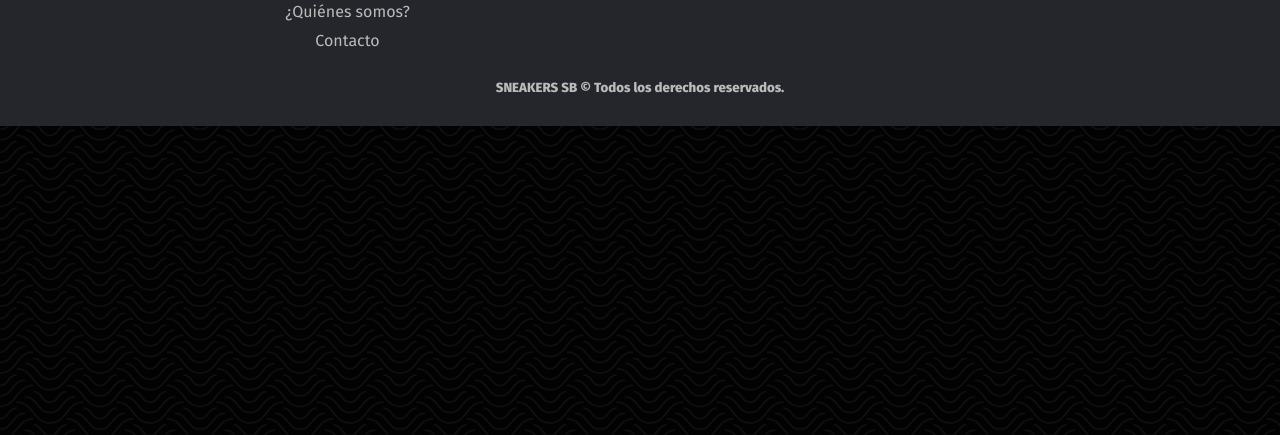
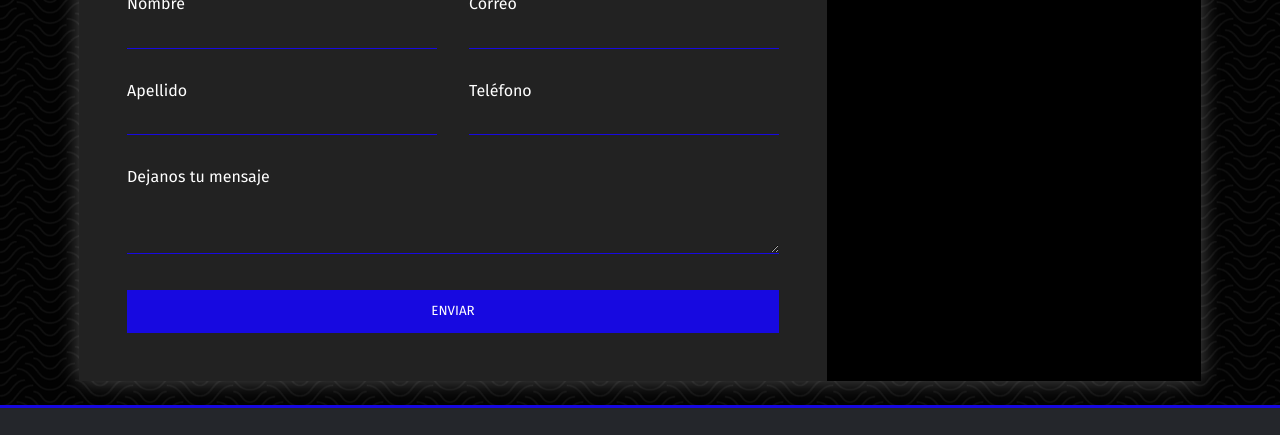
Before and after one commit to matiassvera/sneakers-sb, a website: page contacto.html in a window 1280 px wide. Shown: the part 226-661 px from the top of the page. Drawn offline with Linux system fonts and the light colour scheme.

Commit message:
Ultimos cambios

```diff
--- a/contacto.html
+++ b/contacto.html
@@ -36,13 +36,51 @@
             <li><a href="contacto.html">Contacto</a></li>
         </ul>
     </nav>
+    <div class="content">
+        <h1 class="logo">Contactanos</h1>
+        <div class="contact-wrapper">
+            <div class="contact-form">
+                <form action="">
+                    <p>
+                        <label>Nombre</label>
+                        <input type="text" name="name">
+                    </p>
+                    <p>
+                        <label>Correo</label>
+                        <input type="email" name="email">
+                    </p>
+                    <p>
+                        <label>Apellido</label>
+                        <input type="text" name="name">
+                    </p>
+                    <p>
+                        <label>Teléfono</label>
+                        <input type="tel" name="phone">
+                    </p>
+                    <p class="block">
+                        <label>Dejanos tu mensaje</label>
+                        <textarea name="message" rows="3"></textarea>
+                    </p>
+                    <p class="block">
+                        <button>
+                            Enviar
+                        </button>
+                    </p>
+                </form>
+            </div>
+            <div class="contact-info">
 
+            </div>
+        </div>
+
+    </div>
     <footer class="footer">
         <div class="container-footer">
             <div class="row">
                 <div class="columna">
                     <h4>LINKS RÁPIDOS</h4>
                     <ul>
+                        <li><a href="index.html">Home</a></li>
                         <li><a href="lanzamientos.html">Lanzamientos</a></li>
                         <li><a href="top10.html">Top 10</a></li>
                         <li><a href="quienessomos.html">¿Quiénes somos?</a></li>
--- a/scss/styles.scss
+++ b/scss/styles.scss
@@ -9,7 +9,7 @@
 background-image: url(/img/pattern.png);;
 
 }
-/* MENU DE NAVEGACIÓN */
+/******** MENU DE NAVEGACIÓN ********/
 
 nav{
   display: flex;
@@ -61,7 +61,7 @@ input[type="checkbox"]{
   display: none;
 }
 
-/* BANNER PRINCIPAL */
+/******** BANNER PRINCIPAL ********/
 
 .banner {
   background: url(../img/banner.jpg);
@@ -133,7 +133,7 @@ span {
 }
 
 
-/* HOME CARDS */
+/******* HOME CARDS *******/
 
 .card-container{
   padding: 30px;
@@ -192,7 +192,7 @@ span {
 }
 
 
-/* FOOTER */
+/******* FOOTER *******/
 
 .container-footer{
   max-width: 1170px;
@@ -262,7 +262,7 @@ span {
  }
 }
 
-/* LANZAMIENTOS */
+/******* LANZAMIENTOS *******/
 
 .container-content{
   width: 1200px;
@@ -285,6 +285,8 @@ article{
     margin-top: 20px;
     font-weight: 500;
     font-size: 40px;
+    background-color: rgb(255, 115, 0);
+    padding: 6px;
 }
   p{
     margin-top: 20px;
@@ -304,7 +306,7 @@ h1.titulo-seccion{
   font-size: 50px;
 }
 
-/* ASIDE */
+/******** ASIDE *******/
 
 .container-aside aside{
   width: 320px;
@@ -363,7 +365,7 @@ h1.titulo-seccion{
   font-size: 40px;
 }
 
-/* TOP 10 */
+/******* TOP 10 *******/
 
 .cards-top10 {
   display: flex;
@@ -402,39 +404,15 @@ div.card-info h2 {
 
 div.card-info h3{
     text-align: center;
-    font-size: 20px;
+    font-size: 30px;
 }
 
 div.card-info p {
     margin: 5px 0 0 0;
 }
 
-/* ¿QUIÉNES SOMOS? */
+/******** ¿QUIÉNES SOMOS? ********/
 
-header.sobre-nosotros h1 {
-	font-size: 50px;
-	font-weight: 700;
-	margin: 0;
-	text-transform: uppercase;
-	letter-spacing: 3px;
-	color: #fff;
-  text-align: center;
-}
-
-
-header a {
-	text-transform: uppercase;
-	text-decoration: none;
-	color: #fff;
-	background: #262626;
-	padding: 10px 30px;
-	margin-top: 10px;
-}
-header p {
-	padding: 30px;
-	text-align:left;
-	color: #fff;
-}
 
 header{
   background: url(/img/banner2.jpg);
@@ -447,9 +425,32 @@ header{
   justify-content: center;
   align-items: center;
   flex-flow: column;
+  &.sobre-nosotros h1 {
+    font-size: 50px;
+    font-weight: 700;
+    margin: 0;
+    text-transform: uppercase;
+    letter-spacing: 3px;
+    color: #fff;
+    text-align: center;
+  }
+  p {
+    padding: 30px;
+    text-align:left;
+    color: #fff;
+  }
+  a {
+    text-transform: uppercase;
+    text-decoration: none;
+    color: #fff;
+    background: #262626;
+    padding: 10px 30px;
+    margin-top: 10px;
+  }
 }
 
-/* CARDS QUIENES SOMOS */
+/******** CARDS QUIENES SOMOS ********/
+
 .tarjetas img {
   border-radius: 10px;
   width: 100%;
@@ -487,9 +488,7 @@ header{
   }
 }
 
-.card1,
-.card2,
-.card3 {
+.card1, .card2, .card3 {
   background: white;
   border-radius: 10px;
   cursor: pointer;
@@ -524,13 +523,84 @@ header{
   grid-gap: 2rem;
 }
 
-/* FORMULARIO CONTACTO */
+/******* FORMULARIO DE CONTACTO ********/
+
+.content {
+  max-width: 1170px;
+  margin-left: auto;
+  margin-right: auto;
+  padding: 1.5em;
+}
+
+.logo {
+  text-align: center;
+  font-size: 3em;
+  color: #fff;
+  padding-bottom: 10px;
+}
+
+.contact-wrapper {
+  box-shadow: 0 0 20px 0 rgba(255, 255, 255, .3);
+}
+
+.contact-wrapper > * {
+  padding: 1em;
+}
+
+.contact-form {
+  background: #222222;
+  form {
+    display: grid;
+    grid-template-columns: 1fr 1fr;
+    label {
+      display: block;
+    }
+    p {
+      margin: 0;
+      padding: 1em;
+      color: #fff;
+    }
+    .block {
+      grid-column: 1 / 3;
+    }
+    button, input, textarea {
+      width: 100%;
+      padding: .7em;
+      border: none;
+      background: none;
+      outline: 0;
+      color: #fff;
+      border-bottom: 1px solid #1709e0;
+    }
+    button {
+      background: #1709e0;
+      border: 0;
+      text-transform: uppercase;
+      padding: 1em;
+      &:hover,&:focus {
+        background: #077ac7;
+        color: #fff;
+        transition: background-color 1s ease-out;
+        outline: 0;
+      }
+    }
+  }
+}
+
+.contact-info {
+  background: #000;
+  h4, ul, p {
+   text-align: center;
+   margin: 0 0 1rem 0;
+  }
+  ul {
+    list-style: none;
+    padding: 0;
+  }
+}
 
 
-
-
-
-/* RESPONSIVE */
+/******** RESPONSIVE ********/
 
 @media (max-width: 1033px){
 
@@ -733,6 +803,9 @@ article{
       transform: scale(1, 1);
     }
   }
+  h1.titulo-seccion{
+    font-size: 35px;
+  }
 }
 
 @media screen and (max-width: 360px) {
@@ -740,3 +813,19 @@ article{
     height: 130vh;
   }
 }
+
+@media(min-width: 700px) {
+
+  .contact-wrapper {
+      display: grid;
+      grid-template-columns: 2fr 1fr;
+  }
+  .contact-wrapper > * {
+      padding: 2em;
+  }
+  .contact-info h4,
+  .contact-info ul,
+  .contact-info p {
+      text-align: left;
+  }
+}
```
Also changed, not shown: lanzamientos.html (+2 -1 lines), quienessomos.html (+1 -0 lines), top10.html (+1 -0 lines), css/styles.css, img/banner1.jpg (deleted), img/banner3.jpeg (deleted), img/hombre.jpg (deleted), img/logo.png (deleted), img/mujer.jpg (deleted), img/presentacion.jpg (deleted).
